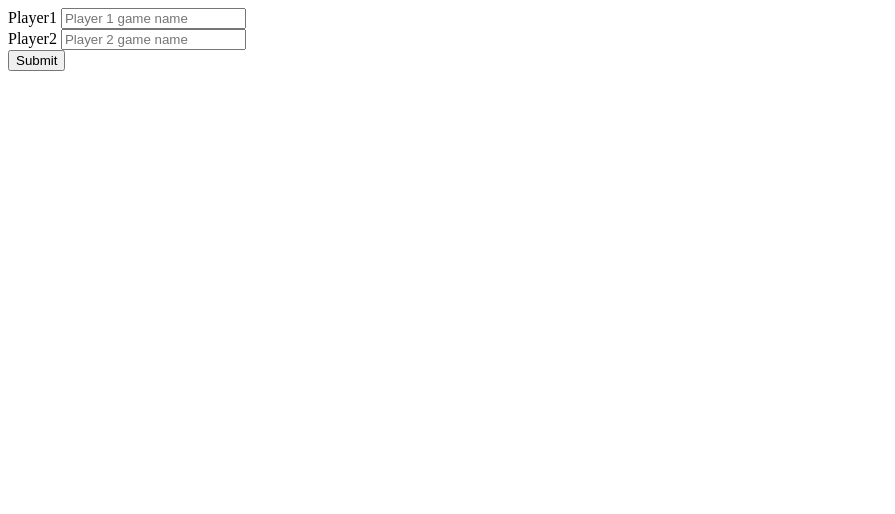
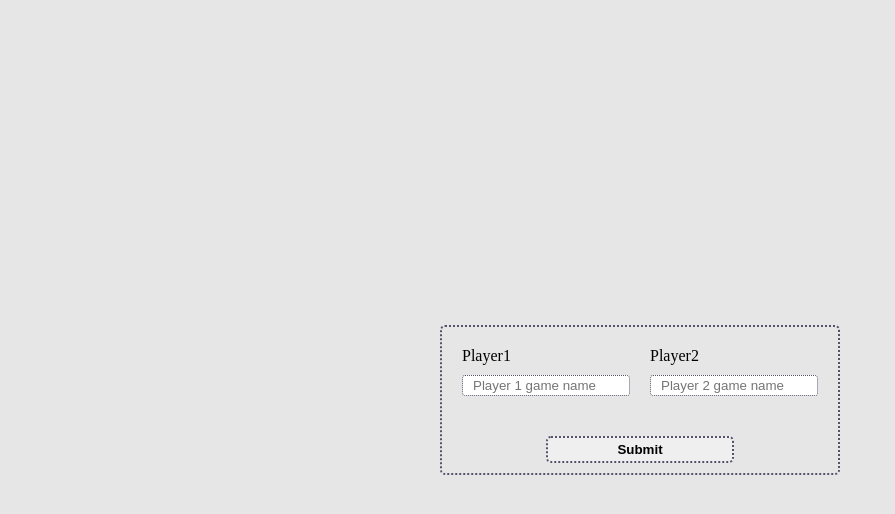
Before and after one commit to TipDevs/tic-tac-toe, a plain HTML site: page index.html in a window 1280 px wide. Shown: the whole page, without its empty margins (0-895 px from the left). Drawn offline with Linux system fonts and the light colour scheme.

Commit message:
Ensure styles.css is correct

```diff
--- a/index.html
+++ b/index.html
@@ -3,7 +3,7 @@
 <head>
     <meta charset="UTF-8">
     <meta name="viewport" content="width=device-width, initial-scale=1.0">
-    <link rel="stylesheet" href="./sytles.css">
+    <link rel="stylesheet" href="./styles.css">
     <title>Tic Tac Toe</title>
 </head>
 <body>
```
